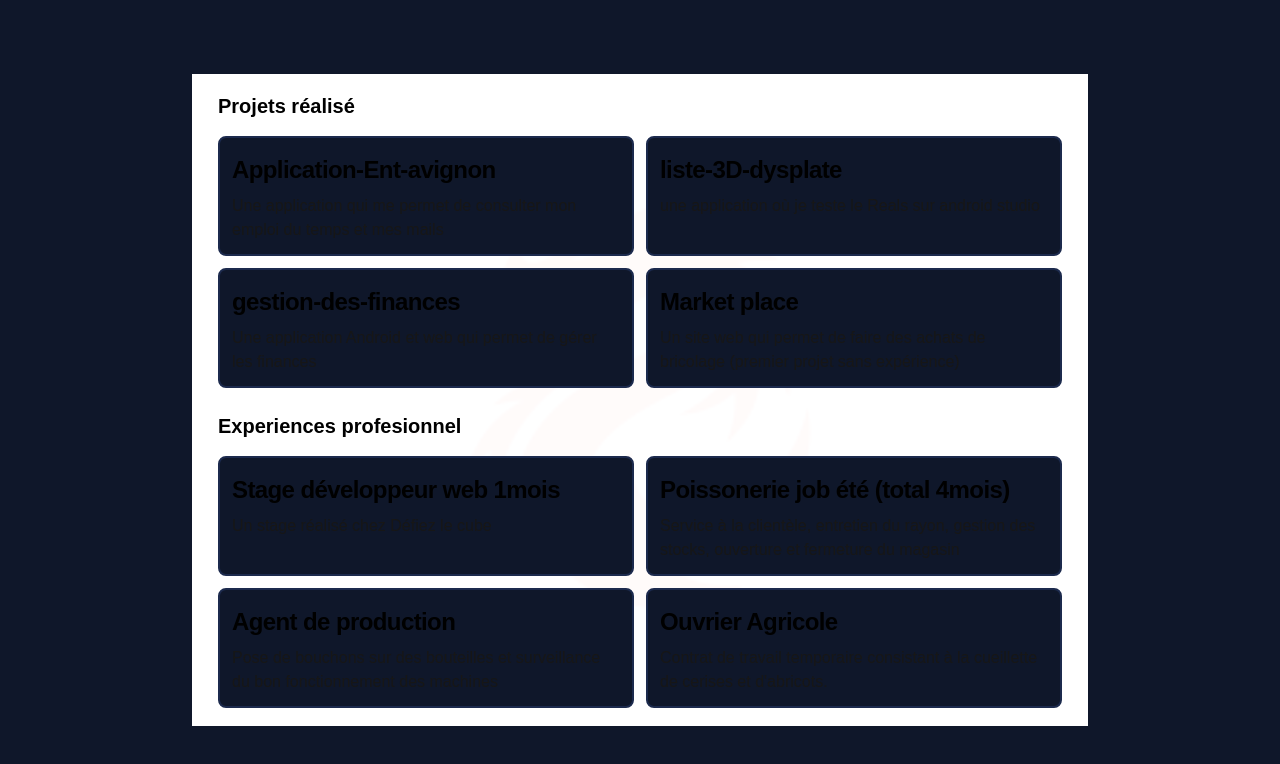
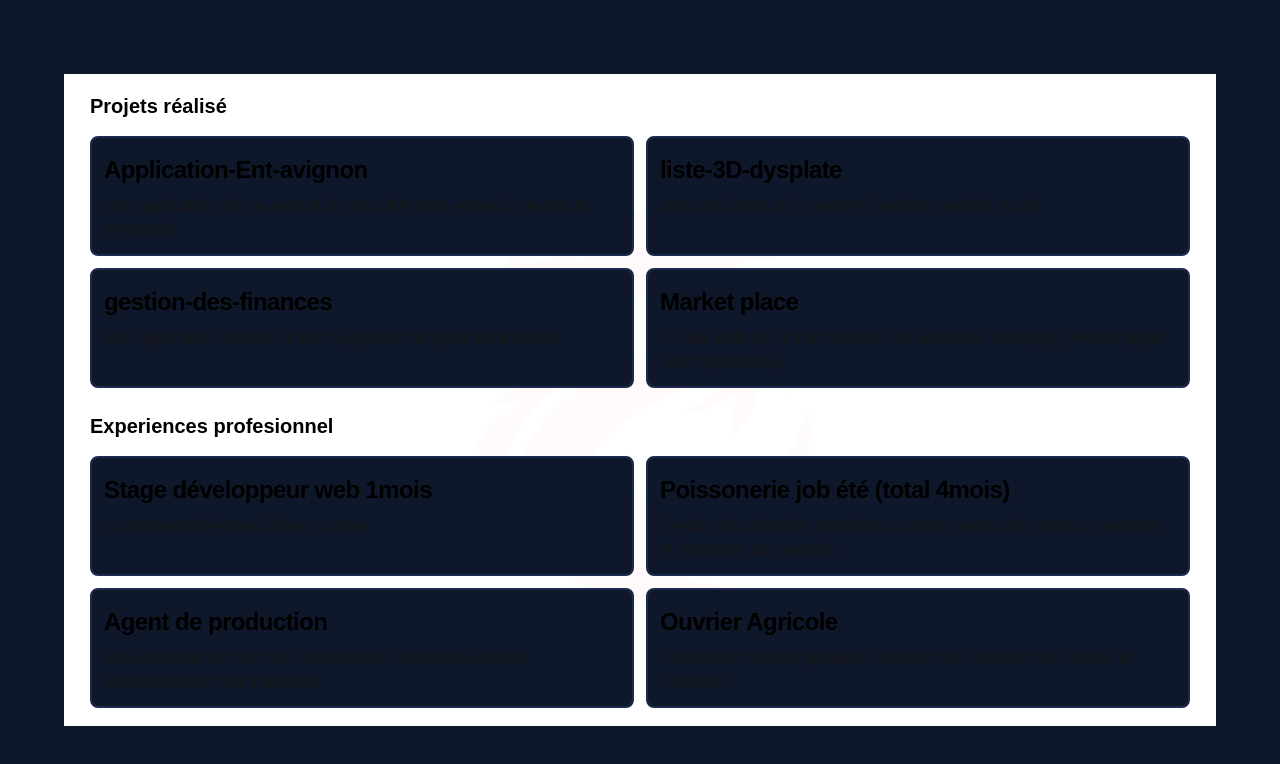
Before and after one commit to maciej-budner/portfolio, a Next.js app: page /info in a window 1280 px wide. Shown: the top 764 px of the page. Built offline with nearby package versions, Linux system fonts and the light colour scheme.

Commit message:
joue encore avec le with

```diff
--- a/app/info/page.tsx
+++ b/app/info/page.tsx
@@ -20,7 +20,7 @@ export default function Home() {
   return (
 
     <div className="flex min-h-screen h-auto items-center justify-center bg-zinc-50  azure p-4">
-      <main className={`img1 box flex h-auto w-full max-w-4xl flex-col items-center py-4 px-6 bg-white dark:bg-black sm:items-start transition-all duration-300 ${selected ? "blur-md pointer-events-none" : ""}`}>
+      <main className={`img1 box flex h-auto w-full max-w-6xl flex-col items-center py-4 px-6 bg-white dark:bg-black sm:items-start transition-all duration-300 ${selected ? "blur-md pointer-events-none" : ""}`}>
         <h1 className="text-xl font-bold mb-4 text-black dark:text-zinc-50">
             Projets réalisé
         </h1>
```
